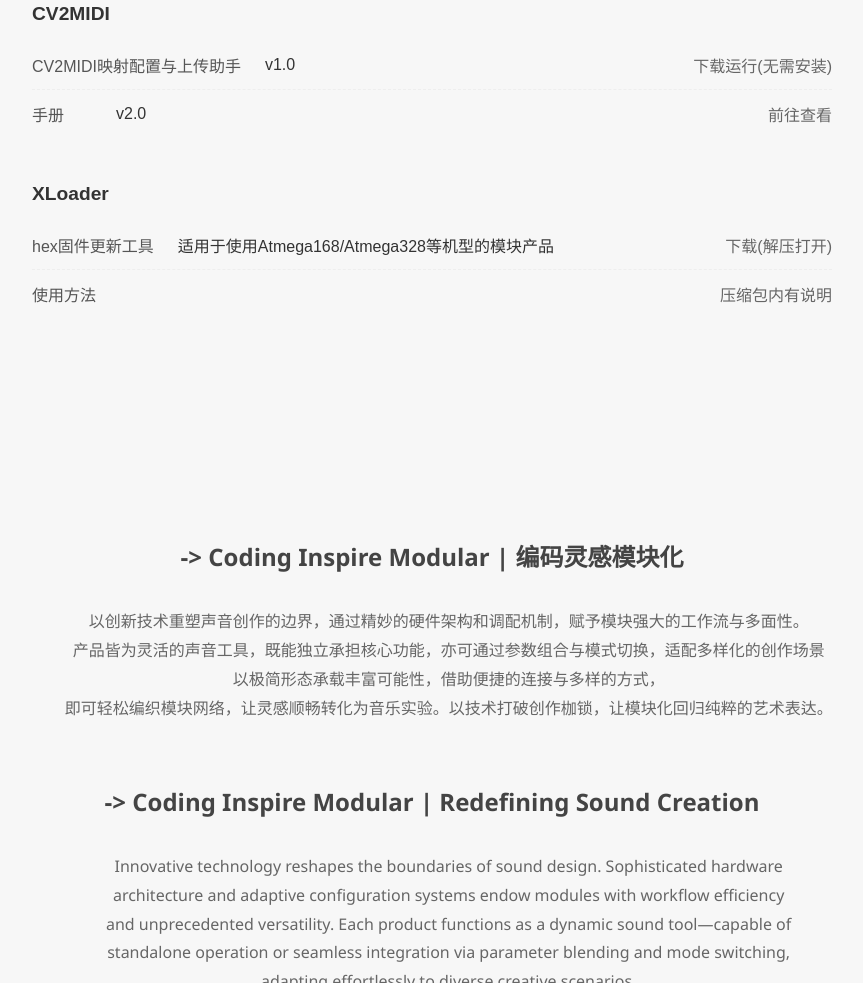
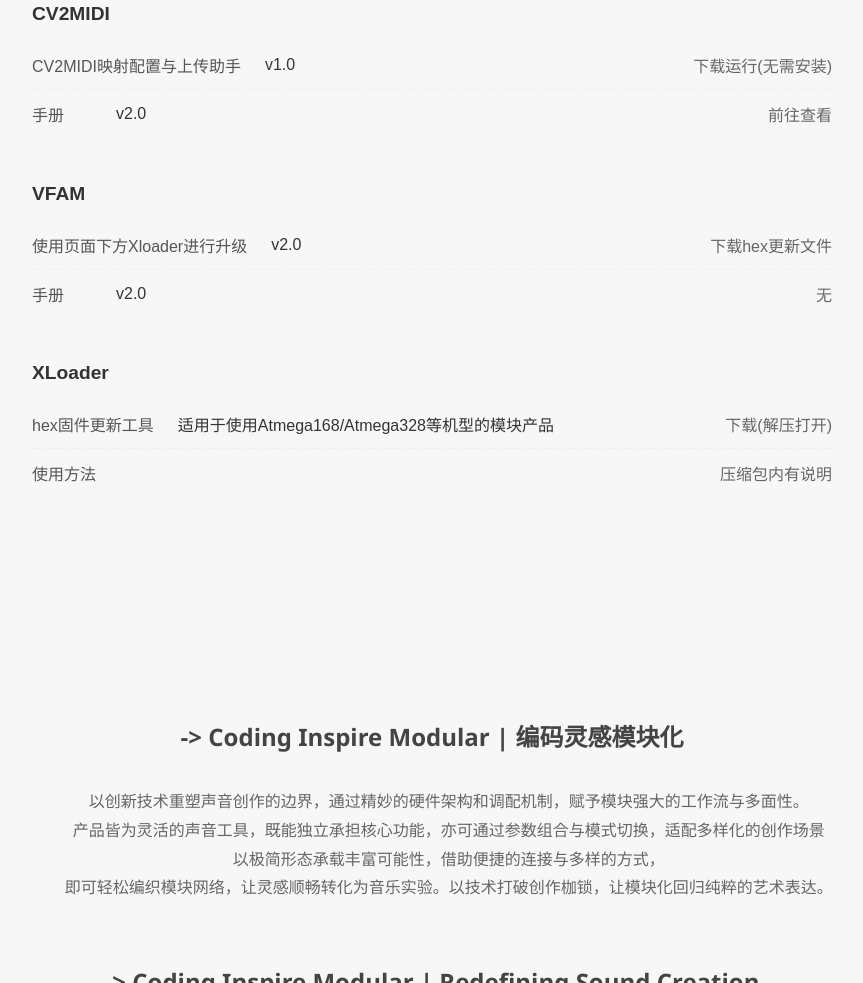
Before and after one commit to environscape/CodingInspire, a plain HTML site: page support/index.html in a window 1280 px wide. Shown: the part 1194-2177 px from the top of the page, without its empty margins (208-1071 px from the left). Drawn offline with Linux system fonts and the light colour scheme.

Commit message:
更新vfam升级文件
Signed-off-by: LC-Starnet <lechenggood@foxmail.com>

```diff
--- a/support/index.html
+++ b/support/index.html
@@ -119,6 +119,24 @@
                     <span class="download-type" style="color: #555; margin-right: 24px; min-width: 60px; text-align: left;">手册</span>
                     <span class="download-title" style="flex: 1; text-align: left; color: #333;">v2.0</span>
                     <a href="https://environscape.github.io/CodingInspire/support/CV2MIDI.html" class="download-link" style="color: #666; text-decoration: none; margin-left: 16px;">前往查看</a>
+                </div>
+            </div>
+
+
+            <!-- 产品5分组 -->
+            <div class="product-group" style="margin-bottom: 32px;">
+                <h6 style="font-size: 1.2em; color: #333; margin-bottom: 16px; text-align: left;">VFAM</h6>
+
+                <div class="download-item" style="display: flex; align-items: center; padding: 12px 0; border-bottom: 1px dashed #eee;">
+                    <span class="download-type" style="color: #555; margin-right: 24px; min-width: 60px; text-align: left;">使用页面下方Xloader进行升级</span>
+                    <span class="download-title" style="flex: 1; text-align: left; color: #333;">v2.0</span>
+                    <a href="https://environscape.github.io/CodingInspire/support/VFAM_v2.0_atmega168.hex" class="download-link" style="color: #666; text-decoration: none; margin-left: 16px;">下载hex更新文件</a>
+                </div>
+
+                <div class="download-item" style="display: flex; align-items: center; padding: 12px 0;">
+                    <span class="download-type" style="color: #555; margin-right: 24px; min-width: 60px; text-align: left;">手册</span>
+                    <span class="download-title" style="flex: 1; text-align: left; color: #333;">v2.0</span>
+                    <a href="" class="download-link" style="color: #666; text-decoration: none; margin-left: 16px;">无</a>
                 </div>
             </div>
 
```
Also changed, not shown: 1 other file.
